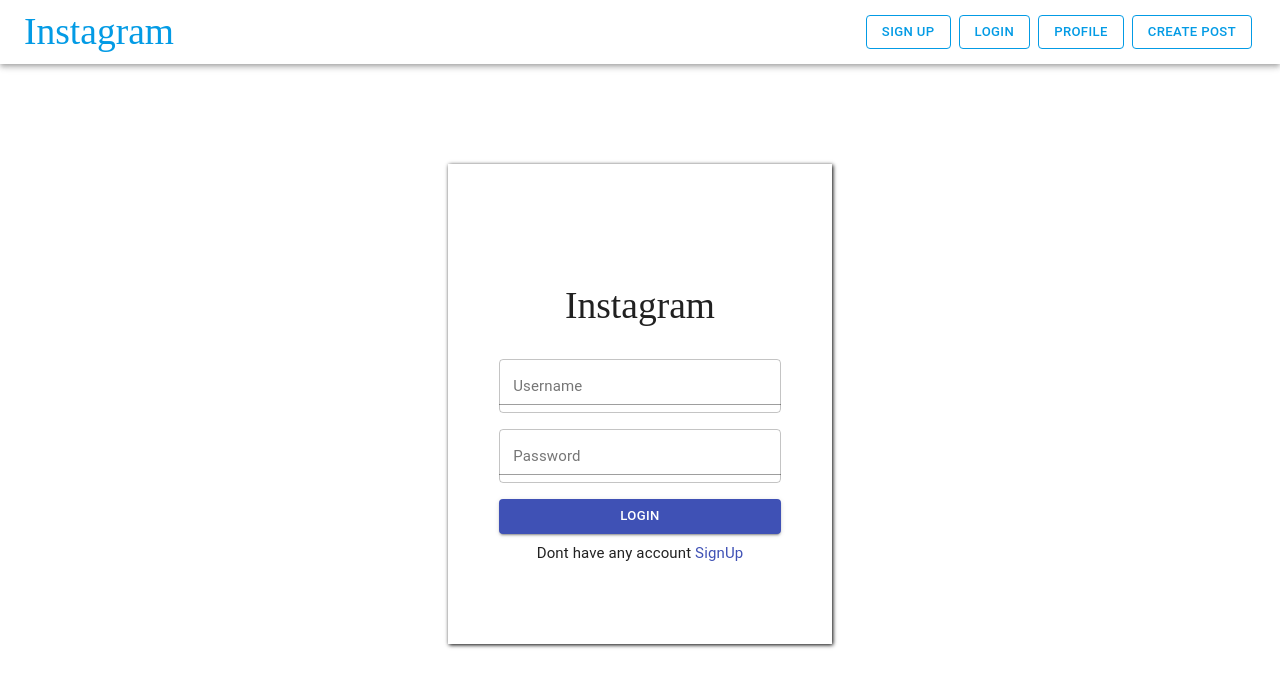
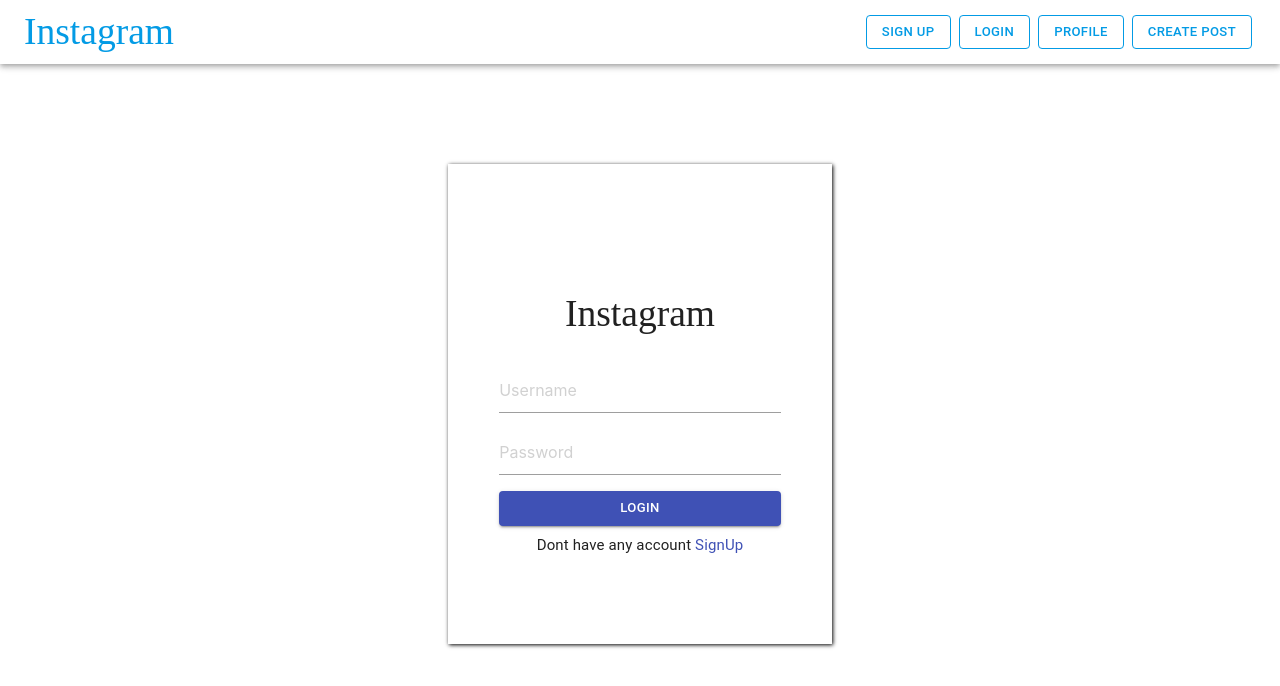
Before and after one commit to codebloded/instagram-clone, a React (Create React App) app: page /login in a window 1280 px wide. Shown: the top 686 px of the page. Built offline with nearby package versions, Linux system fonts and the light colour scheme; a web font is replaced by a local one.

Commit message:
login and signup working

```diff
--- a/package.json
+++ b/package.json
@@ -2,13 +2,14 @@
   "name": "instagram-clone",
   "version": "0.1.0",
   "private": true,
-  "proxy":"http://localhost:4000",
+  "proxy": "http://localhost:4000",
   "dependencies": {
     "@material-ui/core": "^4.11.0",
     "@material-ui/icons": "^4.9.1",
     "@testing-library/jest-dom": "^4.2.4",
     "@testing-library/react": "^9.5.0",
     "@testing-library/user-event": "^7.2.1",
+    "materialize-css": "^1.0.0-rc.2",
     "react": "^16.13.1",
     "react-dom": "^16.13.1",
     "react-router-dom": "^5.2.0",
--- a/src/components/_pages/Login.js
+++ b/src/components/_pages/Login.js
@@ -1,4 +1,4 @@
-import React from 'react';
+import React,{useState} from 'react';
 //@material ui components
 import Button from '@material-ui/core/Button'
 import Grid from '@material-ui/core/Grid';
@@ -6,7 +6,8 @@ import TextField from '@material-ui/core/TextField'
 import Container from "@material-ui/core/Container";
 import { Link, makeStyles, Typography } from '@material-ui/core';
 import { InputSharp } from '@material-ui/icons';
-
+import { useHistory } from 'react-router-dom';
+import M from "materialize-css";
 const useStyle = makeStyles({
     root:{
             textAlign:"center",
@@ -33,15 +34,58 @@ const useStyle = makeStyles({
     }
 })
 export default function Login(){
+    const [email, setEmail] = useState("");
+    const [password , setPassowrd] = useState("");
     const classes = useStyle();
+    const history = useHistory();
+    const postLogin = ()=>{
+        fetch("/login",{
+            method:"post",
+            headers:{
+                "Content-Type":"application/json"
+            },
+            body:JSON.stringify({
+                email:email,
+                password:password
+            })
+        }).then(res=>res.json())
+        .then(data=>{
+            if(data.error){
+               M.toast({html: data.error , classes:"#c62828 red darken-3"});
+            }
+            else{
+                console.log(data)
+                M.toast({html: "Login Sucessfully" ,classes:"#2e7d32 green darken-3"})
+                history.push('/');
+            }
+        }).catch(err=>{
+            console.log(err);
+        })
+    }
     return(
         <Container className={classes.box} >
         <h1 className="font">Instagram</h1>
         <form>
         <Container maxWidth="xs" className={classes.root}>
-            <TextField id="outlined-basic" label="Username" variant="outlined" style={{width:"22vw", margin:"8px"}}/>
-            <TextField id="outlined-basic" label="Password" variant="outlined" style={{width:"22vw",margin:"8px"}} />
-            <Button variant="contained" color="primary" style={{width:"22vw",margin:"8px"}}>Login</Button>
+            <input
+             placeholder="Username"
+             value={email}
+             onChange={(event)=>setEmail(event.target.value)}
+              style={{width:"22vw",
+               margin:"8px"}}/>
+
+            <input
+             placeholder="Password"
+             value={password}
+             onChange={(event)=>setPassowrd(event.target.value)}
+              style={{width:"22vw",margin:"8px"}} />
+
+            <Button variant="contained"
+             onClick={()=>postLogin()}
+             color="primary"
+             style={{width:"22vw",margin:"8px"}}
+
+             >Login</Button>
         </Container>
         </form>
         <Container>
--- a/src/components/_pages/SignUp.js
+++ b/src/components/_pages/SignUp.js
@@ -1,4 +1,5 @@
 import React,{useState} from 'react';
+import M from "materialize-css";
 //@material ui components
 import Button from '@material-ui/core/Button'
 import Grid from '@material-ui/core/Grid';
@@ -6,6 +7,7 @@ import TextField from '@material-ui/core/TextField'
 import Container from "@material-ui/core/Container";
 import { Link, makeStyles, Typography } from '@material-ui/core';
 import { InputSharp } from '@material-ui/icons';
+import { useHistory } from 'react-router-dom';
 
 const useStyle = makeStyles({
     root:{
@@ -33,24 +35,35 @@ const useStyle = makeStyles({
     }
 })
 export default function SignUp(){
+    const history = useHistory();
     const [name, setName] = useState("");
     const [email, setEmail] = useState("");
     const [password, setPassword] = useState("");
 
     const postCredentials = ()=>{
+        if(!/^[a-zA-Z0-9.!#$%&'*+/=?^_`{|}~-]+@[a-zA-Z0-9-]+(?:\.[a-zA-Z0-9-]+)*$/.test(email)){
+            M.toast({html: "Inavlid Email" , classes:"#c62828 red darken-3"});
+            return
+        }
         fetch("/signup",{
                 method:"post",
                 headers:{
                 "Content-Type":"application/json"
              },
                 body:JSON.stringify({
-                    name:"",
-                    email:"",
-                    password:""
+                    name: name,
+                    email: email,
+                    password:password
                 })
             }).then(res => res.json())
             .then(data=>{
-                console.log(data);
+                if(data.error){
+                    M.toast({html: data.error , classes:"#c62828 red darken-3"});
+                }
+                else{
+                    M.toast({html: data.message ,classes:"#2e7d32 green darken-3"})
+                    history.push("/login");
+                }
         }).catch(err=>{
             console.log(err);
         })
@@ -74,29 +87,30 @@ export default function SignUp(){
 
                /> */}
 
-            <TextField
+            <input
                 id="outlined-basic"
                 label="Full Name"
-                variant="outlined"
+                placeholder="Full Name"
+                onChange={(event)=>setName(event.target.value)}
                 value={name}
-                onChange={(event)=>setName(event.target.value)}
                 style={{width:"22vw",
                 margin:"6px"}}/>
 
-            <TextField
+            <input
                 id="outlined-basic"
                 label="Email"
-                variant="outlined"
+                onChange={(event)=>setEmail(event.target.value)}
+                placeholder="Email"
                 value={email}
-                onChange={(event)=>setEmail(event.target.value)}
                 style={{width:"22vw",
                 margin:"6px"}}/>
 
-            <TextField id="outlined-basic"
+            <input id="outlined-basic"
                 label="Password"
                 type="password"
+                placeholder="Password"
+                onChange={(event)=>setPassword(event.target.value)}
                 value={password}
-                onChange={(event)=>setPassword(event.target.value)}
                 variant="outlined"
                 style={{width:"22vw",margin:"6px"}} />
 
```
Also changed, not shown: 1 other file (tests, documents, lock files or other folders).
